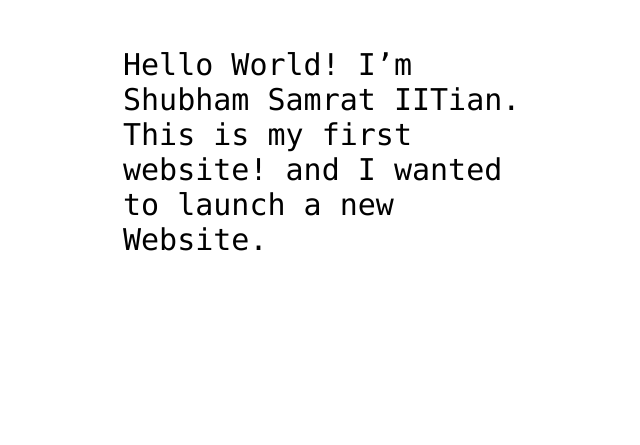
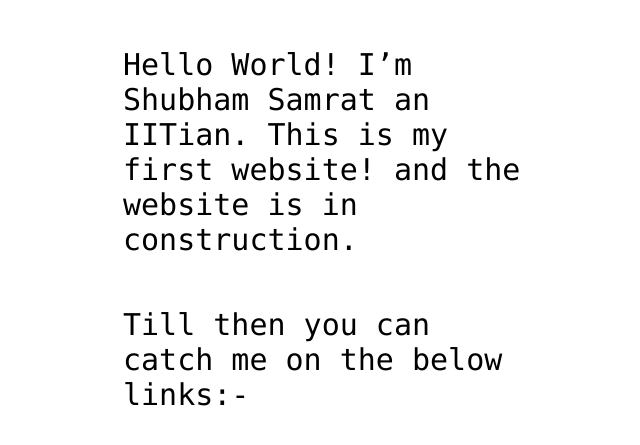
Before and after one commit to Sam071100/shubhamsamrat07.github.io, a plain HTML site: page index.html in a window 1280 px wide. Shown: the part 341-786 px from the top of the page, without its empty margins (317-957 px from the left). Drawn offline with Linux system fonts and the light colour scheme.

Commit message:
Update index.html

```diff
--- a/index.html
+++ b/index.html
@@ -12,7 +12,8 @@
 <img src="https://octodex.github.com/images/daftpunktocat-thomas.gif" id="octocat" alt="octocat-gif" />
 
 <!-- Change this code here by copy and pasting your template on line 15 -->
-<p> Hello World! I’m Shubham Samrat IITian. This is my first website! and I wanted to launch a new Website.</p>
+<p> Hello World! I’m Shubham Samrat an IITian. This is my first website! and the website is in construction.</p>
+  <p> Till then you can catch me on the below links:- </p>
 
 </body>
 </html>
```
